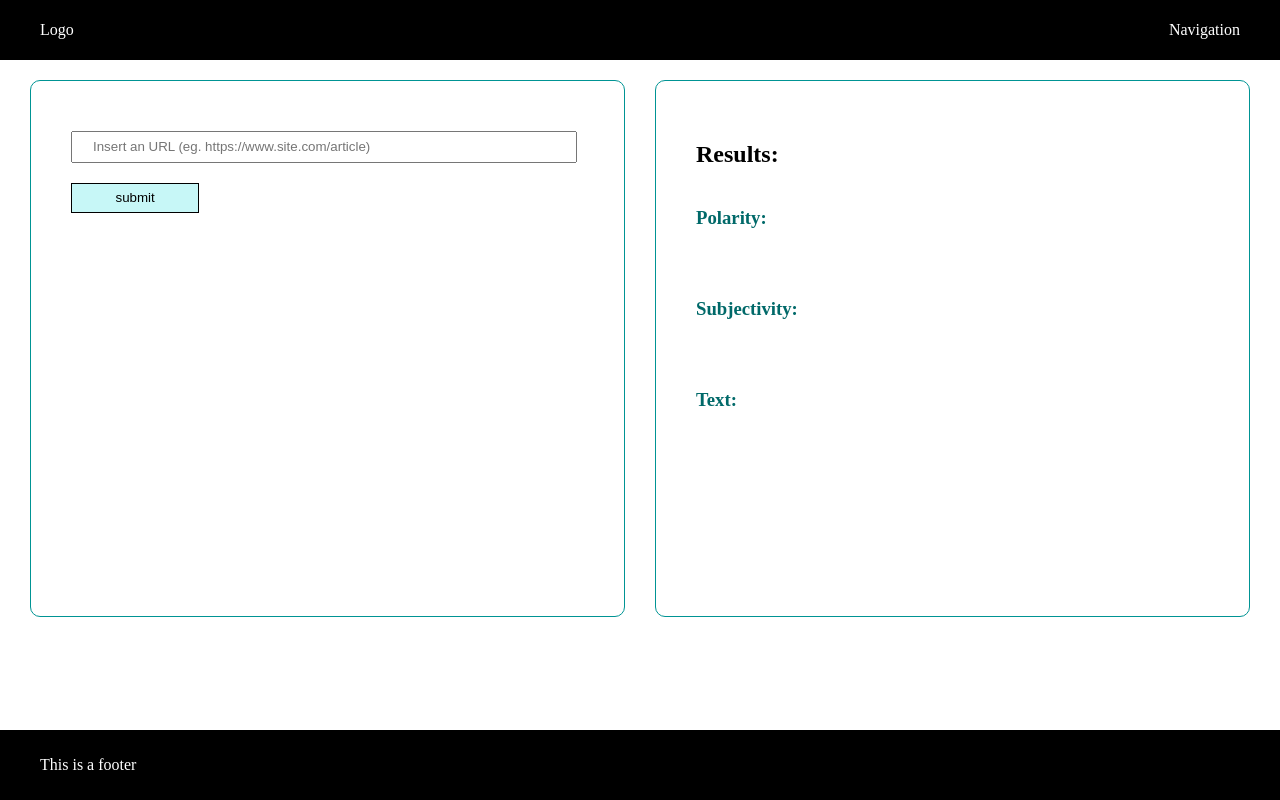
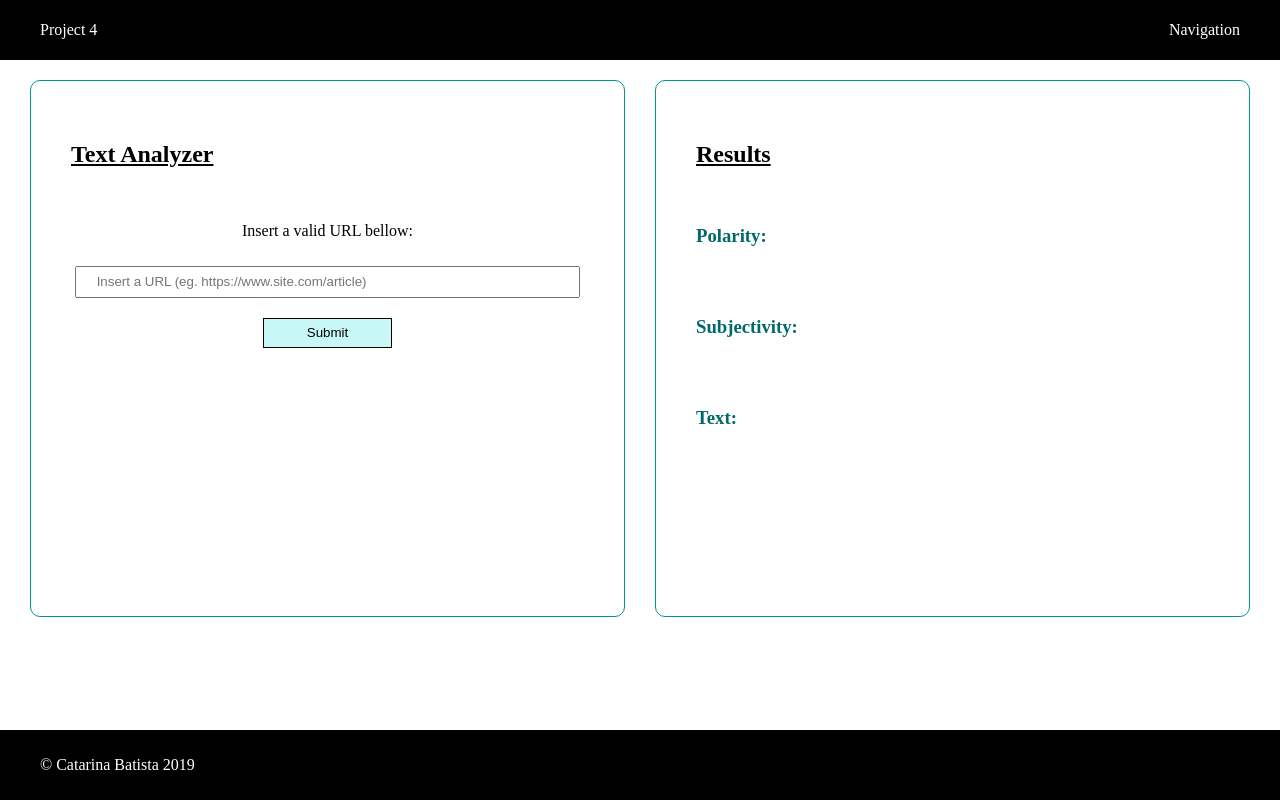
Before and after one commit to CatarinaBatista/Project4-EvaluateNewsNLP, a website built with webpack: page src/client/views/index.html in a window 1280 px wide. Built offline with nearby package versions, Linux system fonts and the light colour scheme.

Commit message:
change index

```diff
--- a/src/client/views/index.html
+++ b/src/client/views/index.html
@@ -2,14 +2,13 @@
 <html lang="en" dir="ltr">
     <head>
         <meta charset="utf-8">
-        <title>Test</title>
+        <title>Project 4</title>
     </head>
 
     <body>
-
         <header>
             <div class="logo">
-                Logo
+                Project 4
             </div>
             <div class="">
                 Navigation
@@ -17,13 +16,19 @@
         </header>
 
         <main>
-            <form class="form" onsubmit="return Client.handleSubmit(event)">
-                <input id="url" type="url" name="url" value="" placeholder="Insert an URL (eg. https://www.site.com/article)">
-                <input class="button" type="submit" name="" value="submit" onclick="return Client.handleSubmit(event)" onsubmit="return Client.handleSubmit(event)">
+            <form onsubmit="return Client.handleSubmit(event)">
+                <h2><u> Text Analyzer </u></h2>
+                <br>
+                <div class="form-div">
+                    <p>Insert a valid URL bellow:</p>
+                    <input id="url" type="url" name="url" placeholder="Insert a URL (eg. https://www.site.com/article)">
+                    <input class="button" type="submit" name="submit" value="Submit" onclick="return Client.handleSubmit(event)" onsubmit="return Client.handleSubmit(event)">
+                </div>
             </form>
 
             <section>
-                <h2>Results:</h2>
+                <h2><u> Results </u></h2>
+                <br>
                 <div id="results">
                     <h3>Polarity:</h3>
                     <p id="polarity"></p>
@@ -38,7 +43,7 @@
         </main>
 
         <footer>
-            <p>This is a footer</p>
+            <p>&copy Catarina Batista 2019</p>
         </footer>
 
         <script>
```
